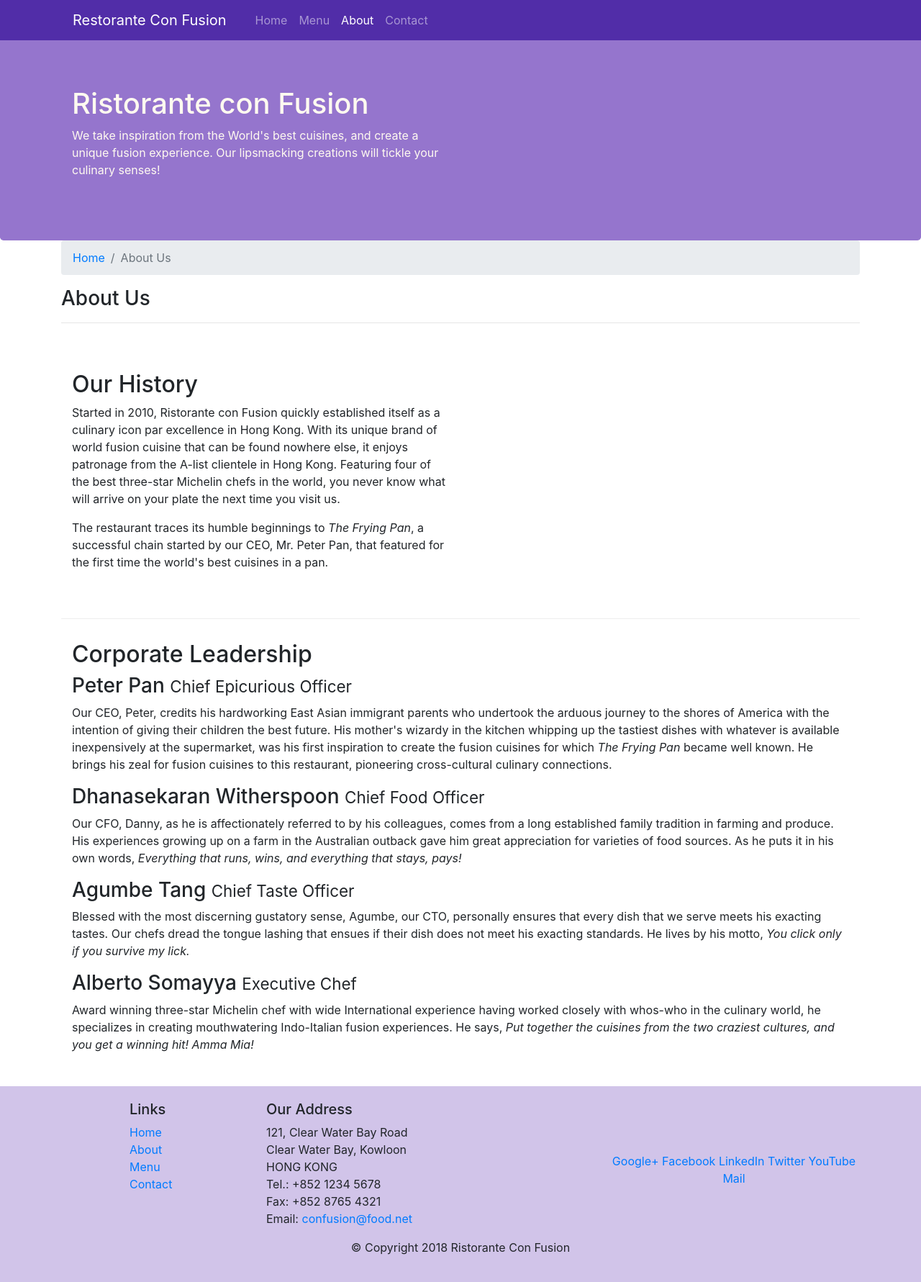
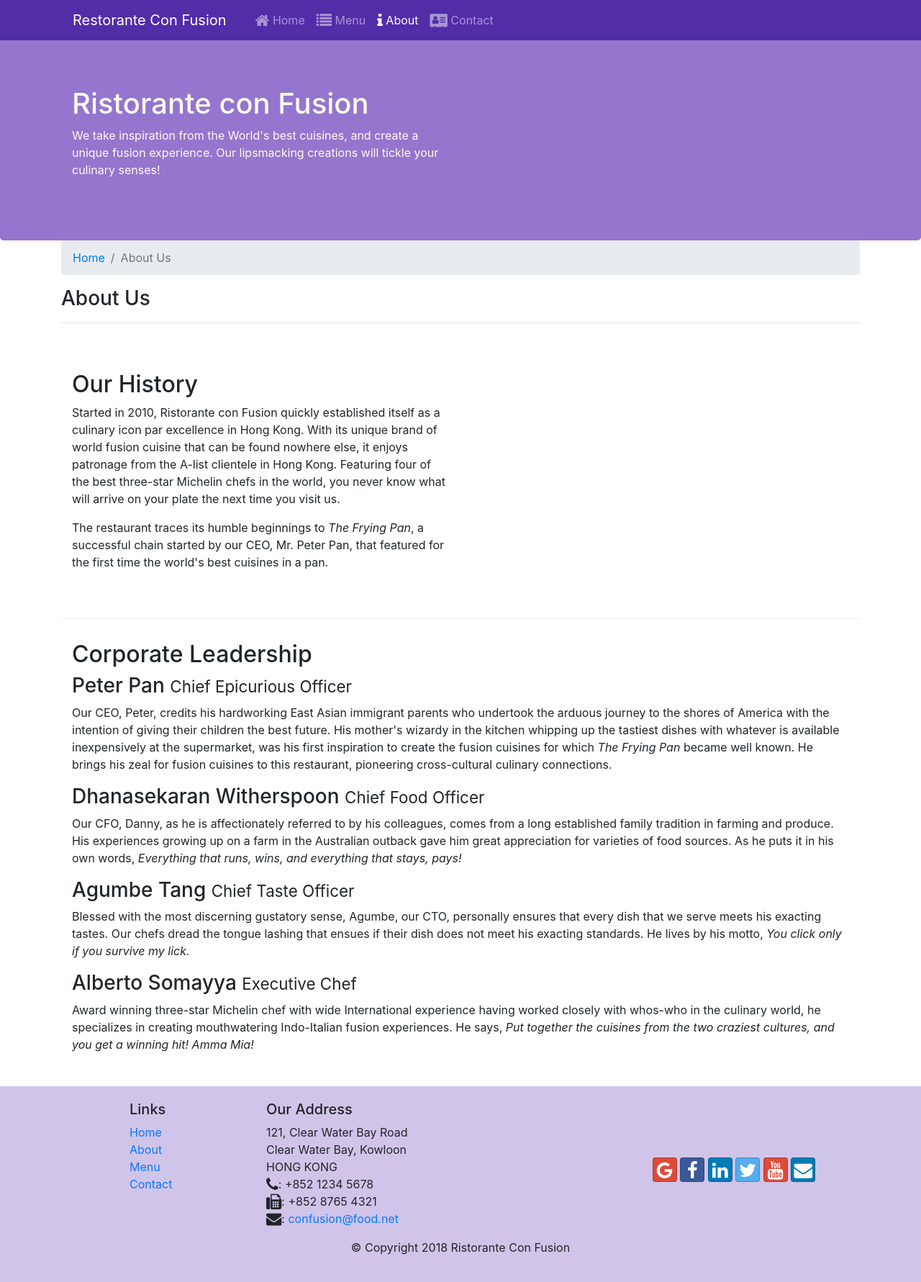
Before and after one commit to shahmeer-dev/Bootstrap-v4, a website: page aboutus.html in a window 1280 px wide. Shown: the whole page at 72% size. Drawn offline with nearby package versions, Linux system fonts and the light colour scheme.

Commit message:
Icon Fonts

```diff
--- a/aboutus.html
+++ b/aboutus.html
@@ -10,6 +10,9 @@
     <link rel="stylesheet" href="node_modules/bootstrap/dist/css/bootstrap.min.css">
     <!-- Custom CSS -->
     <link rel="stylesheet" href="css/styles.css">
+    <!-- Icon Fonts -->
+    <link rel="stylesheet" href="node_modules/font-awesome/css/font-awesome.min.css">
+    <link rel="stylesheet" href="node_modules/bootstrap-social/bootstrap-social.css">
 
     <title>Ristorante Con Fusion: About Us</title>
 
@@ -25,10 +28,13 @@
             <a class="navbar-brand nav-link" href="index.html">Restorante Con Fusion</a>
             <div class="collapse navbar-collapse" id="Navbar">
                 <ul class="navbar-nav mr-auto">
-                    <li class="nav-item"><a class="nav-link" href="index.html">Home</a></li>
-                    <li class="nav-item"><a class="nav-link" href="#">Menu</a></li>
-                    <li class="nav-item"><a class="nav-link active" href="#">About</a></li>
-                    <li class="nav-item"><a class="nav-link" href="#">Contact</a></li>
+                    <li class="nav-item"><a class="nav-link" href="index.html"><span class="fa fa-home fa-lg"></span>
+                            Home</a></li>
+                    <li class="nav-item"><a class="nav-link" href="#"><span class="fa fa-list fa-lg"></span> Menu</a></li>
+                    <li class="nav-item"><a class="nav-link active" href="#"><span class="fa fa-info fa-lg"></span>
+                            About</a></li>
+                    <li class="nav-item"><a class="nav-link" href="#"><span class="fa fa-address-card fa-lg"></span>
+                            Contact</a></li>
                 </ul>
             </div>
         </div>
@@ -128,19 +134,20 @@
                         121, Clear Water Bay Road<br>
                         Clear Water Bay, Kowloon<br>
                         HONG KONG<br>
-                        Tel.: +852 1234 5678<br>
-                        Fax: +852 8765 4321<br>
-                        Email: <a href="mailto:confusion@food.net">confusion@food.net</a>
+                        <i class="fa fa-phone fa-lg"></i>: +852 1234 5678<br>
+                        <i class="fa fa-fax fa-lg"></i>: +852 8765 4321<br>
+                        <i class="fa fa-envelope fa-lg"></i>: <a href="mailto:confusion@food.net">confusion@food.net</a>
                     </address>
                 </div>
                 <div class="col-12 col-sm-4 align-self-center">
                     <div class="text-center">
-                        <a href="http://google.com/+">Google+</a>
-                        <a href="http://www.facebook.com/profile.php?id=">Facebook</a>
-                        <a href="http://www.linkedin.com/in/">LinkedIn</a>
-                        <a href="http://twitter.com/">Twitter</a>
-                        <a href="http://youtube.com/">YouTube</a>
-                        <a href="mailto:">Mail</a>
+                        <a class="btn btn-social-icon btn-google" href="http://google.com/+"><i class="fa fa-google"></i></a>
+                        <a class="btn btn-social-icon btn-facebook" href="http://www.facebook.com/profile.php?id="><i
+                                class="fa fa-facebook"></i></a>
+                        <a class="btn btn-social-icon btn-linkedin" href="http://www.linkedin.com/in/"><i class="fa fa-linkedin"></i></a>
+                        <a class="btn btn-social-icon btn-twitter" href="http://twitter.com/"><i class="fa fa-twitter"></i></a>
+                        <a class="btn btn-social-icon btn-google" href="http://youtube.com/"><i class="fa fa-youtube"></i></a>
+                        <a class="btn btn-social-icon btn-linkedin" href="mailto:"><i class="fa fa-envelope"></i></a>
                     </div>
                 </div>
             </div>
--- a/package.json
+++ b/package.json
@@ -15,6 +15,8 @@
   },
   "dependencies": {
     "bootstrap": "^4.0.0",
+    "bootstrap-social": "^5.1.1",
+    "font-awesome": "^4.7.0",
     "jquery": "^3.3.1",
     "popper.js": "^1.12.9"
   }
```
Also changed, not shown: 1 other file.
